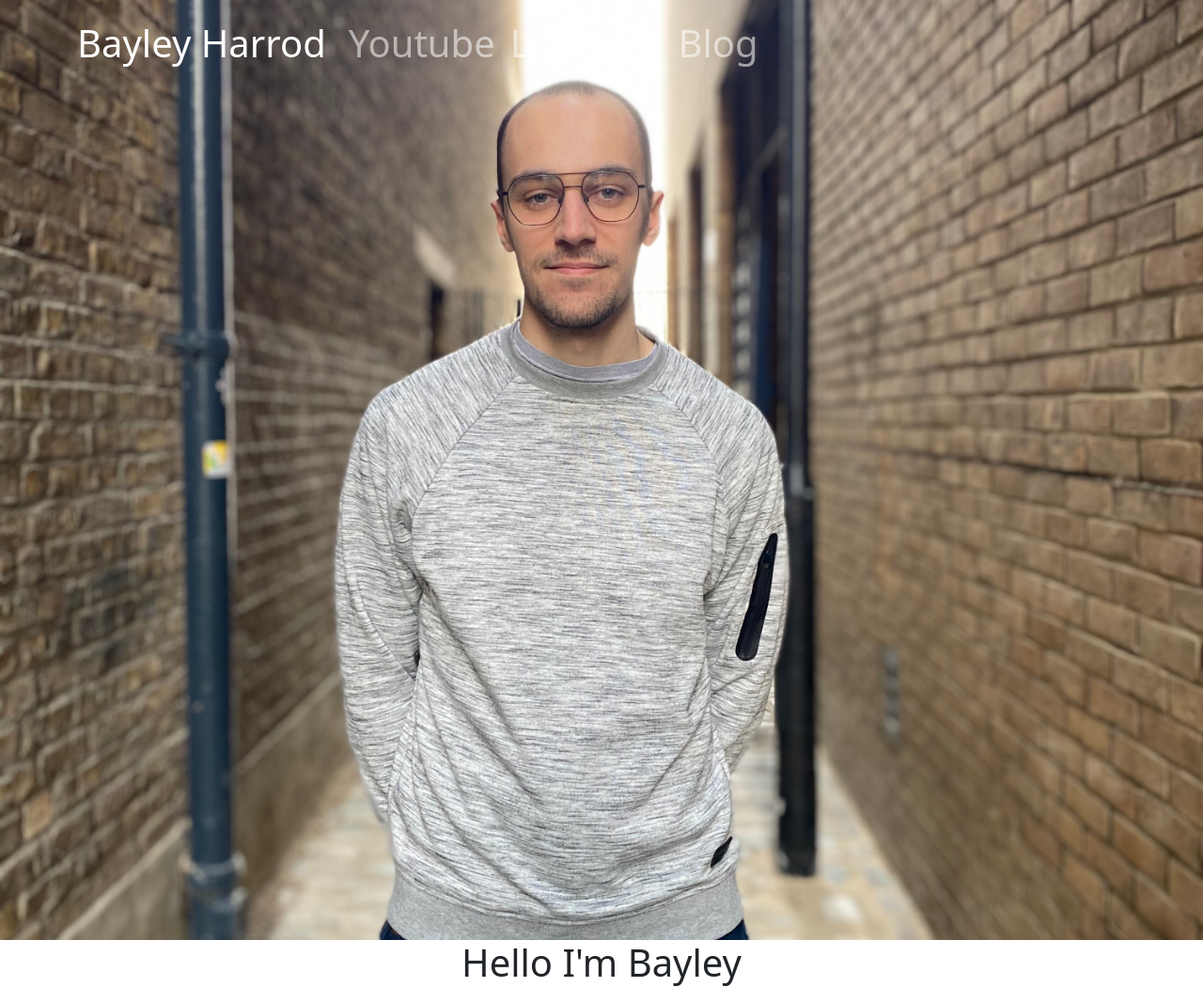
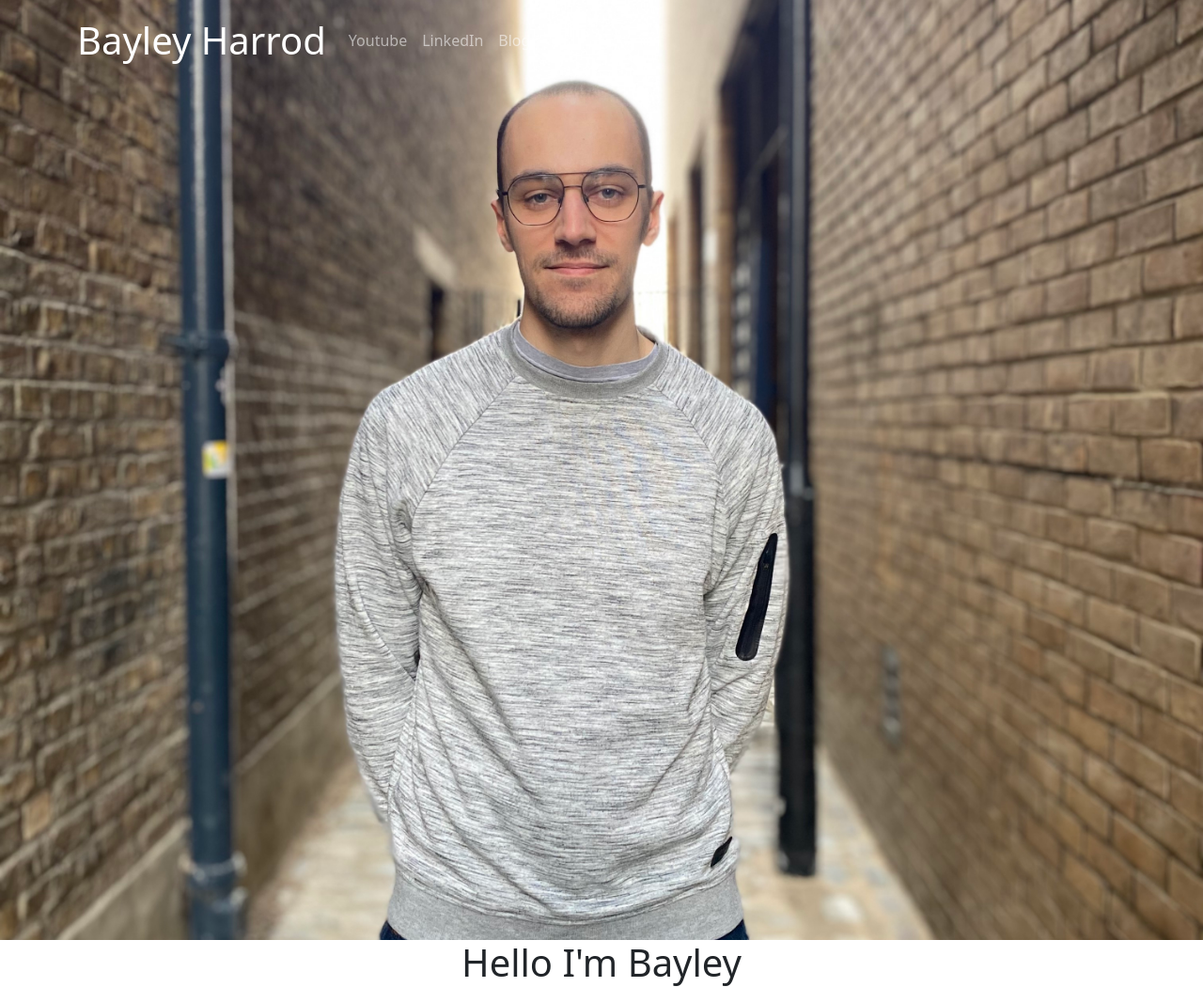
Before and after one commit to harrodcode/portfolio-project, a Django app: page / in a window 1280 px wide. Shown: the top 1050 px of the page at 94% size. Run offline with Django 3.2, Linux system fonts and the light colour scheme; some libraries are stand-ins or nearby versions.

Commit message:
Continuing to adjust the homepage

```diff
--- a/jobs/templates/jobs/home.html
+++ b/jobs/templates/jobs/home.html
@@ -5,7 +5,7 @@
 
   <head>
     <meta charset="utf-8">
-    <meta name="viewport" content="width=device-width, initial-scale=1, shrink-to-fit=no">
+    <meta name="viewport" content="width=device-width, initial-scale=1">
     <meta name="description" content="">
     <meta name="author" content="">
     <link rel=" shortcut icon" href="{% static 'bh_favicon.ico' %}">
@@ -16,7 +16,7 @@
     <title>Bayley Harrod</title>
 
     <!-- Bootstrap core CSS -->
-    <link href="https://cdn.jsdelivr.net/npm/bootstrap@5.0.2/dist/css/bootstrap.min.css" rel="stylesheet" integrity="sha384-EVSTQN3/azprG1Anm3QDgpJLIm9Nao0Yz1ztcQTwFspd3yD65VohhpuuCOmLASjC" crossorigin="anonymous">
+    <link href="https://cdn.jsdelivr.net/npm/bootstrap@5.3.0-alpha2/dist/css/bootstrap.min.css" rel="stylesheet" integrity="sha384-aFq/bzH65dt+w6FI2ooMVUpc+21e0SRygnTpmBvdBgSdnuTN7QbdgL+OapgHtvPp" crossorigin="anonymous">
 
 
 
@@ -34,9 +34,9 @@
               </button>
             <div class="collapse navbar-collapse" id="navbarNavAltMarkup">
               <div class="navbar-nav ml-auto">
-                <a class="nav-item nav-link fs-1" href="https://www.youtube.com/channel/UCECHK6DJF5Fyaf5bFbrn2GA?view_as=subscriber">Youtube</a>
-                <a class="nav-item nav-link fs-1" href="https://www.linkedin.com/in/bayley-harrod/">LinkedIn</a>
-                <a class="nav-item nav-link fs-1" href="{% url 'allblogs' %}">Blog</a>
+                <a class="nav-item nav-link" href="https://www.youtube.com/channel/UCECHK6DJF5Fyaf5bFbrn2GA?view_as=subscriber">Youtube</a>
+                <a class="nav-item nav-link" href="https://www.linkedin.com/in/bayley-harrod/">LinkedIn</a>
+                <a class="nav-item nav-link" href="{% url 'allblogs' %}">Blog</a>
               </div>
             </div>
         </nav>
@@ -97,10 +97,7 @@
     <!-- Bootstrap core JavaScript
     ================================================== -->
     <!-- Placed at the end of the document so the pages load faster -->
-
-    <script src="https://code.jquery.com/jquery-3.3.1.slim.min.js" integrity="sha384-q8i/X+965DzO0rT7abK41JStQIAqVgRVzpbzo5smXKp4YfRvH+8abtTE1Pi6jizo" crossorigin="anonymous"></script>
-  <script src="https://cdnjs.cloudflare.com/ajax/libs/popper.js/1.14.3/umd/popper.min.js" integrity="sha384-ZMP7rVo3mIykV+2+9J3UJ46jBk0WLaUAdn689aCwoqbBJiSnjAK/l8WvCWPIPm49" crossorigin="anonymous"></script>
-  <script src="https://stackpath.bootstrapcdn.com/bootstrap/4.1.3/js/bootstrap.min.js" integrity="sha384-ChfqqxuZUCnJSK3+MXmPNIyE6ZbWh2IMqE241rYiqJxyMiZ6OW/JmZQ5stwEULTy" crossorigin="anonymous"></script>
+    <script src="https://cdn.jsdelivr.net/npm/bootstrap@5.3.0-alpha2/dist/js/bootstrap.bundle.min.js" integrity="sha384-qKXV1j0HvMUeCBQ+QVp7JcfGl760yU08IQ+GpUo5hlbpg51QRiuqHAJz8+BrxE/N" crossorigin="anonymous"></script>
 
   </body>
 </html>
```
